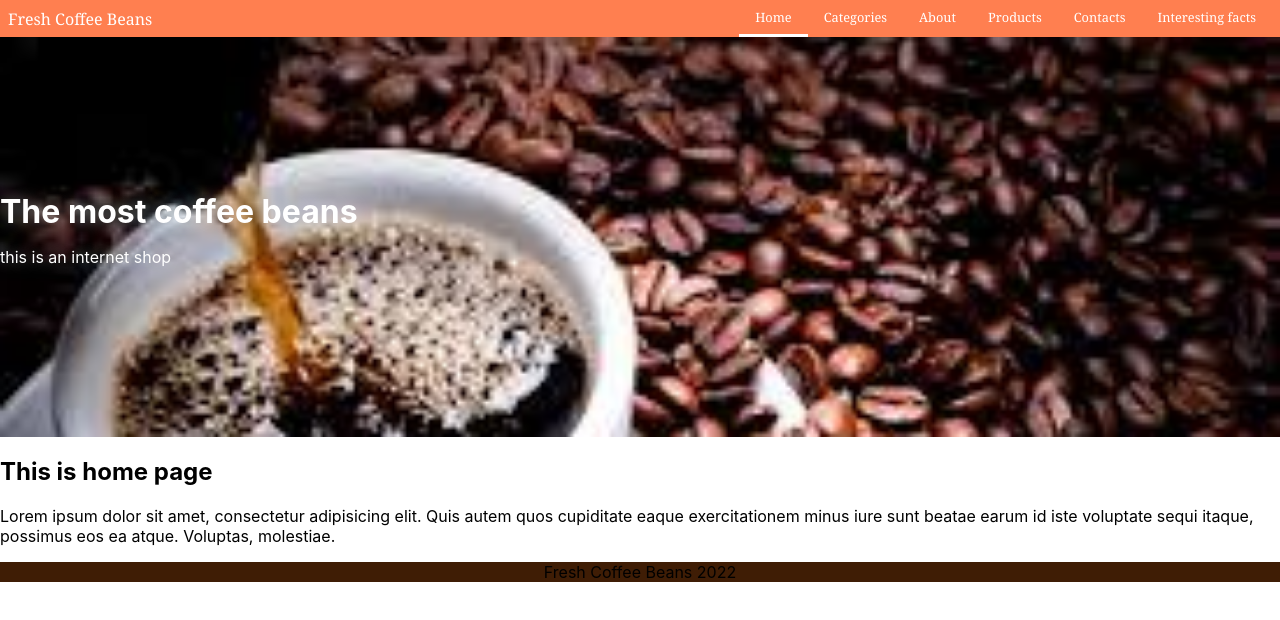
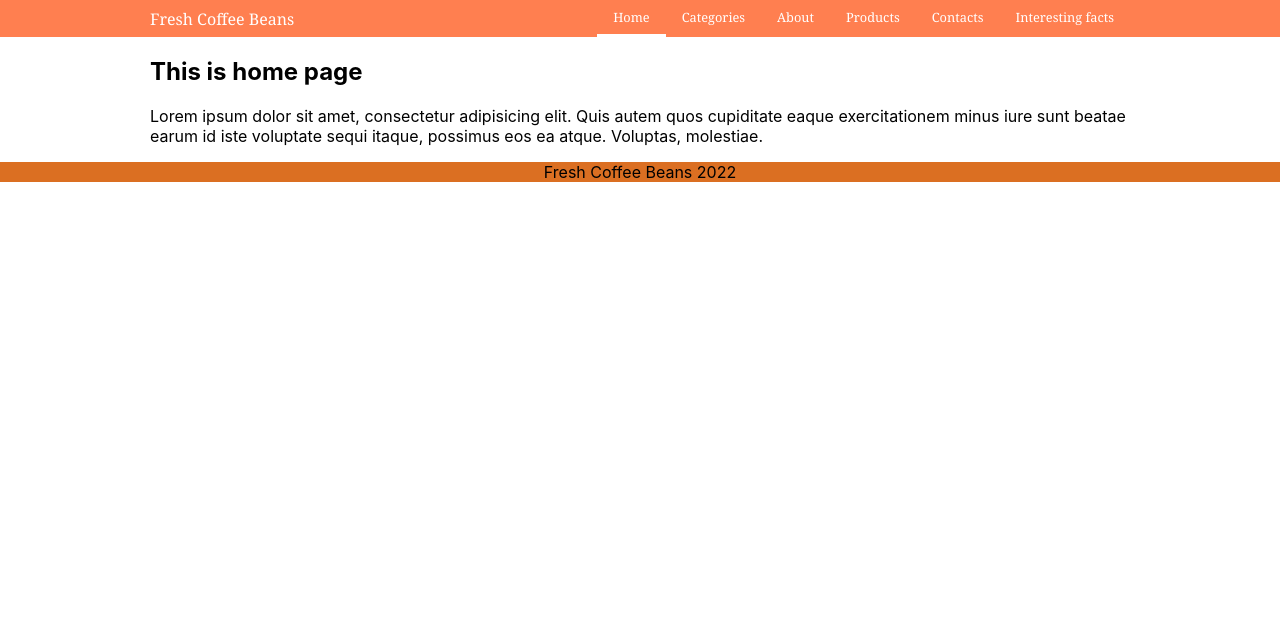
Before and after one commit to BaymanovNamat/diploma2, a React (Create React App) app: page / in a window 1280 px wide. Shown: the top 620 px of the page. Built offline with nearby package versions, Linux system fonts and the light colour scheme.

Commit message:
added Layout components

```diff
--- a/src/App.js
+++ b/src/App.js
@@ -1,6 +1,7 @@
 import { Route, Routes } from "react-router-dom";
 import Footer from "./components/Footer/Footer";
 import Header from "./components/Header/Header";
+import Layout from "./components/Layout/Layout";
 import Nav from "./components/Nav/Nav";
 import About from "./pages/About";
 import Categories from "./pages/Categories";
@@ -12,26 +13,28 @@
 function App() {
   return (
     <div className="App">
-      <Nav/>
-
-      <Header/>
 
 
 
 
-      <Routes>
+      <Layout>
+        <Routes>
 
-        <Route path="/" element={<Home/>}/>
+          <Route path="/" element={<Home />} />
 
-        <Route path="product" element={<Product/>}/>
-        <Route path="/categories" element={<Categories/>}/>
-        <Route path="/about" element={<About/>}/>
-        <Route path="/contacts" element={<Contacts/>}/>
-        <Route path="/interesting" element={<Interesting/>}/>
+          <Route path="product" element={<Product />} />
+          <Route path="/categories" element={<Categories />} />
+          <Route path="/about" element={<About />} />
+          <Route path="/contacts" element={<Contacts />} />
+          <Route path="/interesting" element={<Interesting />} />
 
-      </Routes>
+        </Routes>
+      </Layout>
 
-      <Footer/>
+
+
+
+
     </div>
   );
 }
--- a/src/components/Footer/Footer.css
+++ b/src/components/Footer/Footer.css
@@ -1,4 +1,4 @@
 .Footer {
-  background-color: rgb(63, 29, 5);
+  background-color: rgb(219, 111, 34);
   text-align: center;
 }
--- a/src/components/Footer/Footer.js
+++ b/src/components/Footer/Footer.js
@@ -4,7 +4,10 @@
 function Footer() {
   return (
     <footer className="Footer">
-      Fresh Coffee Beans 2022
+      <div className="container">
+        Fresh Coffee Beans 2022
+      </div>
+
     </footer>
   );
 }
--- /dev/null
+++ b/src/components/Layout/Layout.js
@@ -0,0 +1,20 @@
+import Footer from "../Footer/Footer";
+import Header from "../Header/Header";
+import Nav from "../Nav/Nav";
+
+function Layout({children}) {
+  return (
+    <main className="Layout">
+      <Nav />
+
+      <div className="container">
+        {children}
+      </div>
+
+
+      <Footer />
+    </main>
+  );
+}
+
+export default Layout;
--- a/src/components/Nav/Nav.css
+++ b/src/components/Nav/Nav.css
@@ -1,11 +1,16 @@
 .Nav {
-  display: flex;
+
   background-color: coral;
   color: rgb(255, 255, 255);
   font-family: Georgia, 'Times New Roman', Times, serif;
+
+
+  padding: 0 .5rem;
+}
+.Nav .container {
+  display: flex;
   align-items: center;
   justify-content: space-between;
-  padding: 0 .5rem;
 }
 .Nav ul {
   list-style-type: none;
--- a/src/components/Nav/Nav.js
+++ b/src/components/Nav/Nav.js
@@ -6,6 +6,7 @@
 function Nav() {
   return (
     <nav className="Nav">
+      <div className="container">
         <Logo/>
 
         <ul>
@@ -30,6 +31,7 @@
 
 
         </ul>
+      </div>
     </nav>
   );
 }
--- a/src/index.css
+++ b/src/index.css
@@ -11,3 +11,9 @@
   font-family: source-code-pro, Menlo, Monaco, Consolas, 'Courier New',
     monospace;
 }
+
+.container {
+  max-width: 980px;
+  margin: 0 auto;
+  padding: 0 1rem;
+}
```
Lines whose indentation alone changed are shown as unchanged.
